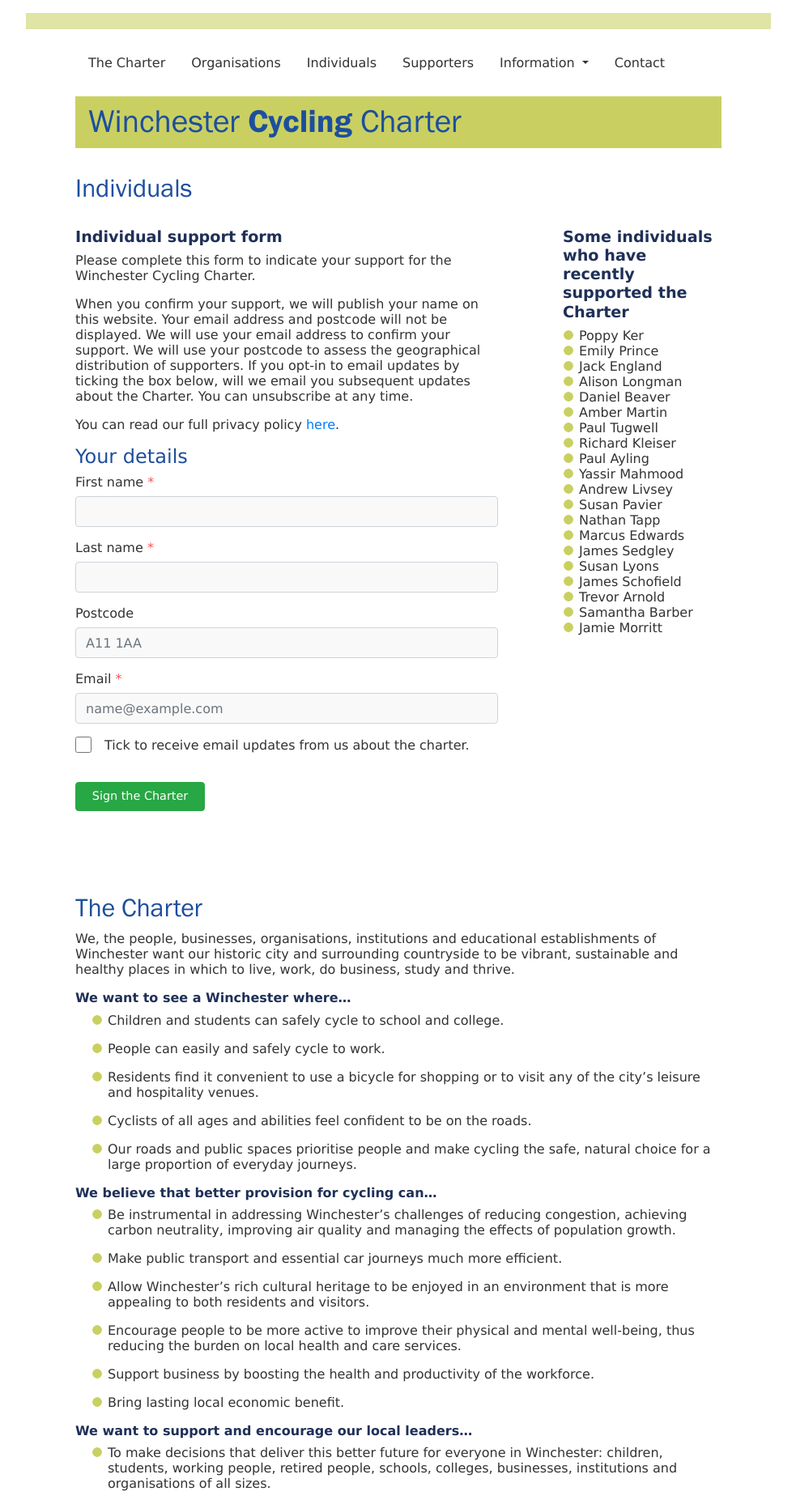
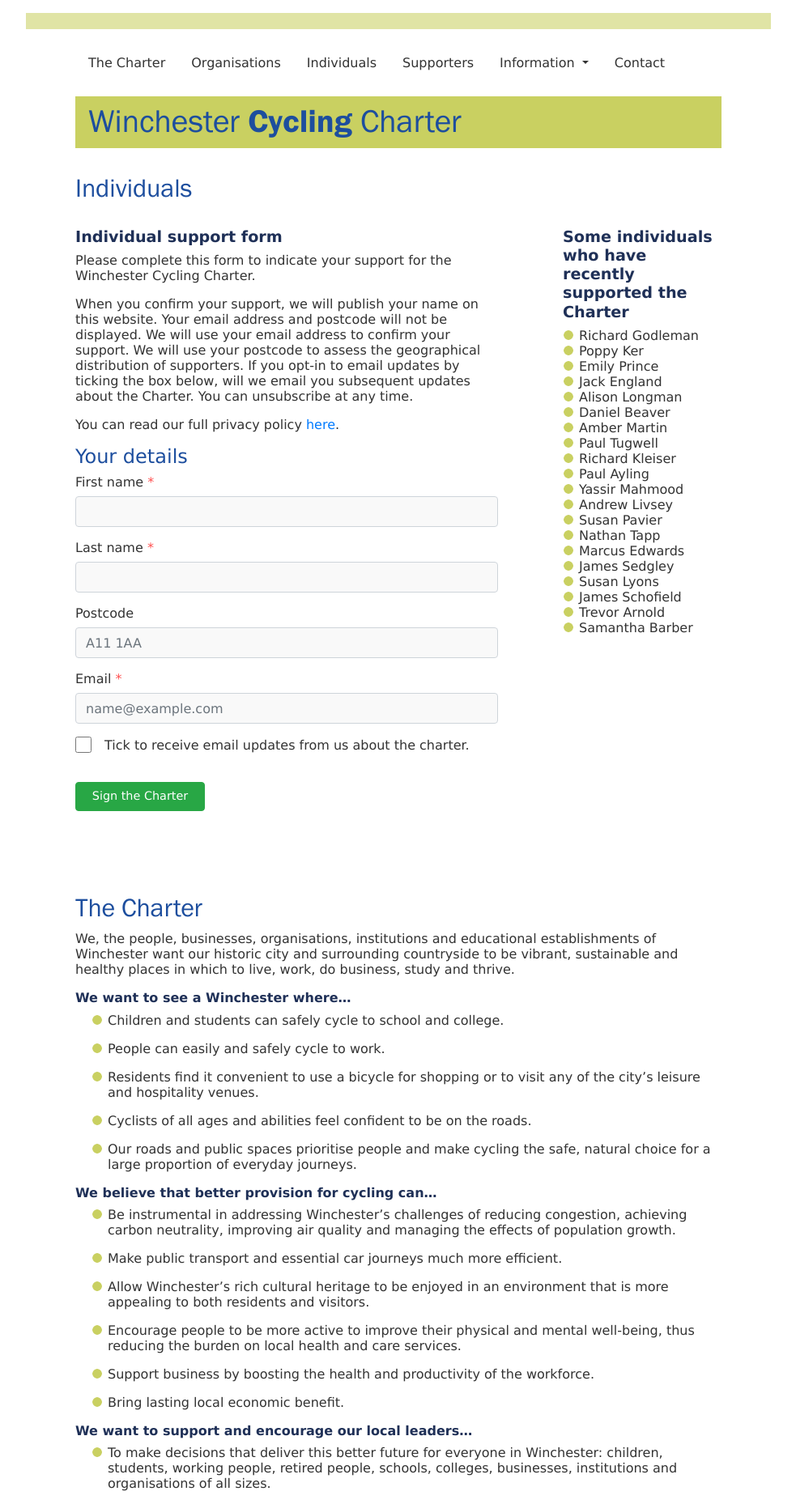
Before and after one commit to winchestercyclingcharter/winchestercyclingcharter.github.io, a Jekyll site: the page built from ind-page.md, in a window 1280 px wide. Shown: the whole page at 81% size, without its empty margins (148-1131 px from the left). Built offline with Jekyll 4.4.1, drawn with Linux system fonts in a browser that asks for light colours; nearby versions of some CDN libraries.

Commit message:
Update people.yml

```diff
--- a/_data/people.yml
+++ b/_data/people.yml
@@ -880,3 +880,4 @@ people:
 - { lastname: England, firstname: Jack, dt: 20250722-135531-472625 }
 - { lastname: Prince, firstname: Emily, dt: 20250925-181103-594291 }
 - { lastname: Ker, firstname: Poppy, dt: 20251107-160506-532043 }
+- { lastname: Godleman, firstname: Richard, dt:  20251228-215743-646170 }
```
